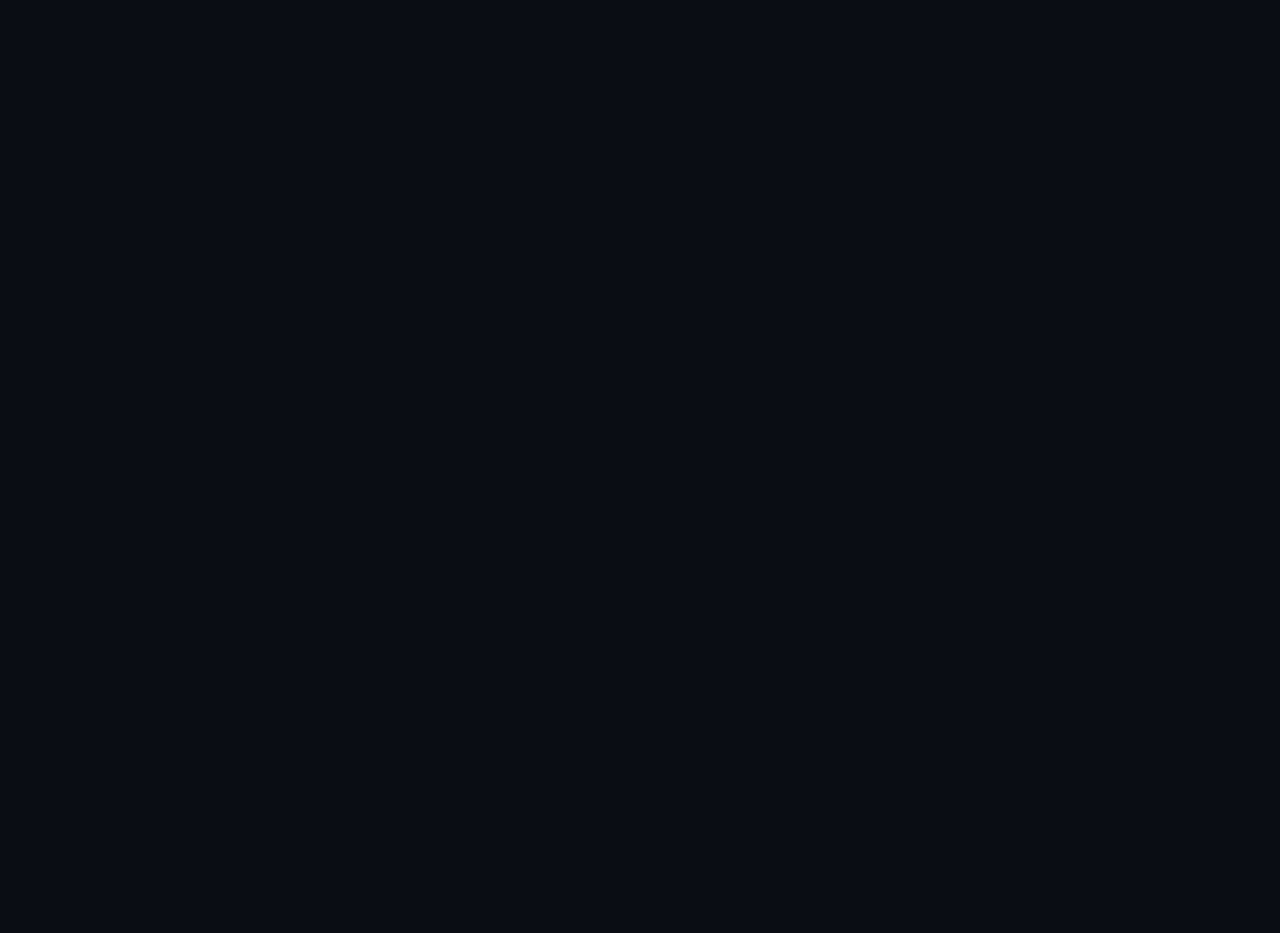
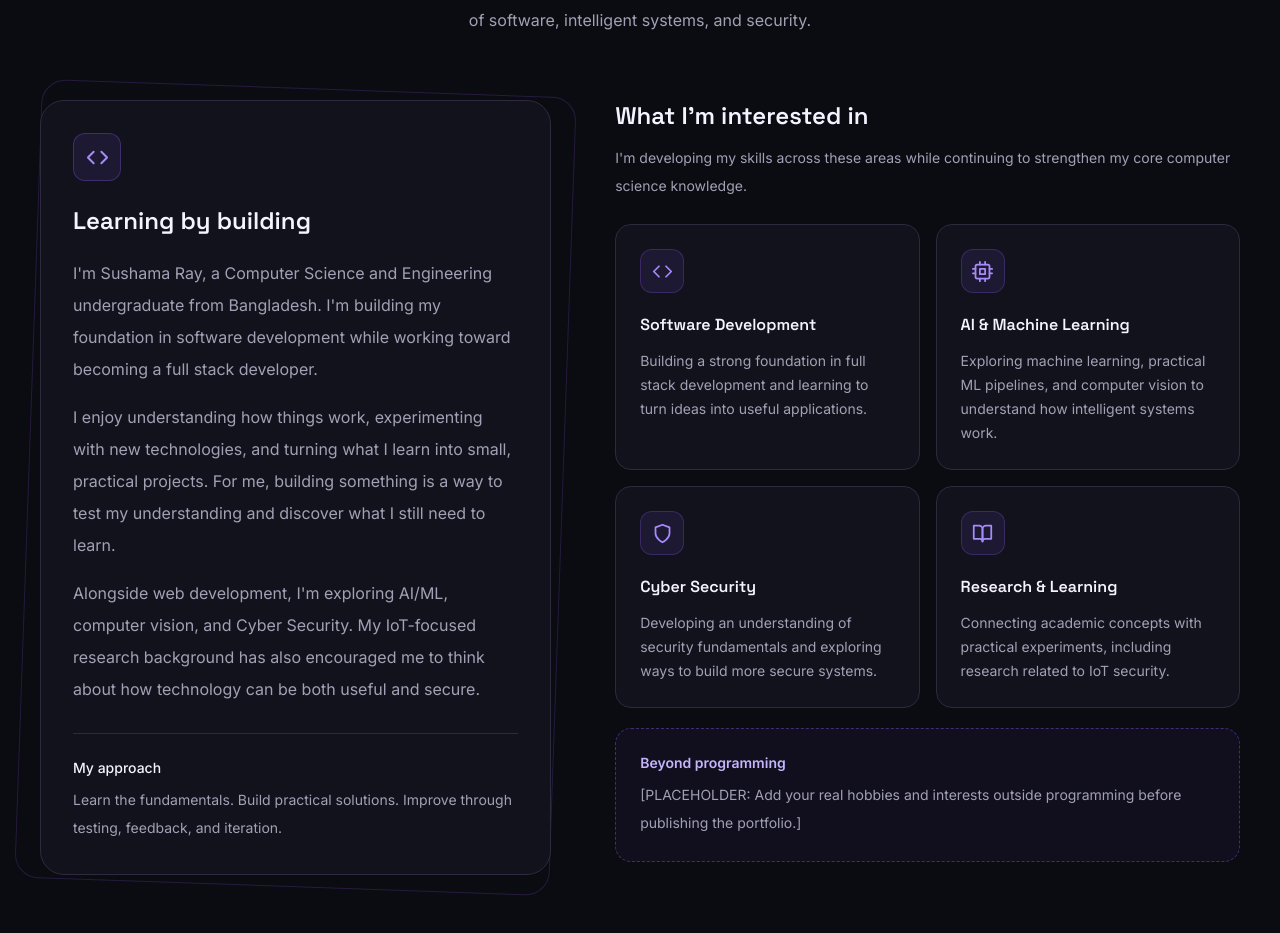
Before and after one commit to sushamaray/sushama-portfolio, a React (Vite) app: page / in a window 1280 px wide. Shown: the part 1103-2036 px from the top of the page. Before the commit the page ends 859 px from the top, so only its background shows below. Built offline with nearby package versions, Linux system fonts and the light colour scheme.

Commit message:
feat: add about me section

```diff
--- a/src/App.jsx
+++ b/src/App.jsx
@@ -1,13 +1,16 @@
 
 import Navbar from './components/Navbar'
 import Hero from './components/Hero'
+import About from './components/About'
 
 function App() {
   return (
     <>
       <Navbar />
+
       <main>
         <Hero />
+        <About />
       </main>
     </>
   )
--- /dev/null
+++ b/src/components/About.jsx
@@ -0,0 +1,172 @@
+
+import {
+  FiCode,
+  FiCpu,
+  FiShield,
+  FiBookOpen,
+  FiArrowUpRight,
+} from 'react-icons/fi'
+
+const interests = [
+  {
+    icon: FiCode,
+    title: 'Software Development',
+    description:
+      'Building a strong foundation in full stack development and learning to turn ideas into useful applications.',
+  },
+  {
+    icon: FiCpu,
+    title: 'AI & Machine Learning',
+    description:
+      'Exploring machine learning, practical ML pipelines, and computer vision to understand how intelligent systems work.',
+  },
+  {
+    icon: FiShield,
+    title: 'Cyber Security',
+    description:
+      'Developing an understanding of security fundamentals and exploring ways to build more secure systems.',
+  },
+  {
+    icon: FiBookOpen,
+    title: 'Research & Learning',
+    description:
+      'Connecting academic concepts with practical experiments, including research related to IoT security.',
+  },
+]
+
+export default function About() {
+  return (
+    <section
+      id="about"
+      aria-labelledby="about-title"
+      className="relative scroll-mt-24 overflow-hidden py-20 sm:py-24 lg:py-28"
+    >
+      <div
+        aria-hidden="true"
+        className="pointer-events-none absolute right-[-10rem] top-20 -z-10 h-72 w-72 rounded-full bg-[#6D28D9]/10 blur-[110px]"
+      />
+
+      <div className="mx-auto max-w-7xl px-5 sm:px-8 lg:px-10">
+        <div className="mx-auto mb-14 max-w-3xl text-center sm:mb-16">
+          <p className="mb-4 text-sm font-semibold uppercase tracking-[0.22em] text-[#A78BFA]">
+            Get to know me
+          </p>
+
+          <h2
+            id="about-title"
+            className="font-['Space_Grotesk'] text-3xl font-bold tracking-tight text-[#F5F3FF] sm:text-4xl lg:text-5xl"
+          >
+            About <span className="text-[#A78BFA]">Me</span>
+          </h2>
+
+          <p className="mt-5 text-sm leading-7 text-[#A1A1B5] sm:text-base sm:leading-8">
+            A computer science student, an aspiring developer, and a
+            curious learner exploring the intersection of software,
+            intelligent systems, and security.
+          </p>
+        </div>
+
+        <div className="grid items-start gap-10 lg:grid-cols-[0.9fr_1.1fr] lg:gap-16">
+          <div className="relative">
+            <div className="absolute -inset-3 rounded-3xl border border-[#8B5CF6]/20 rotate-2" />
+
+            <div className="relative rounded-3xl border border-[#2B2B3D] bg-[#12121C] p-6 sm:p-8">
+              <div className="mb-6 flex h-12 w-12 items-center justify-center rounded-xl border border-[#8B5CF6]/30 bg-[#8B5CF6]/10 text-[#A78BFA]">
+                <FiCode size={23} aria-hidden="true" />
+              </div>
+
+              <h3 className="font-['Space_Grotesk'] text-xl font-semibold text-[#F5F3FF] sm:text-2xl">
+                Learning by building
+              </h3>
+
+              <div className="mt-5 space-y-4 text-sm leading-7 text-[#A1A1B5] sm:text-base sm:leading-8">
+                <p>
+                  I&apos;m Sushama Ray, a Computer Science and Engineering
+                  undergraduate from Bangladesh. I&apos;m building my
+                  foundation in software development while working toward
+                  becoming a full stack developer.
+                </p>
+
+                <p>
+                  I enjoy understanding how things work, experimenting with
+                  new technologies, and turning what I learn into small,
+                  practical projects. For me, building something is a way
+                  to test my understanding and discover what I still need
+                  to learn.
+                </p>
+
+                <p>
+                  Alongside web development, I&apos;m exploring AI/ML,
+                  computer vision, and Cyber Security. My IoT-focused
+                  research background has also encouraged me to think
+                  about how technology can be both useful and secure.
+                </p>
+              </div>
+
+              <div className="mt-7 border-t border-[#2B2B3D] pt-6">
+                <p className="text-sm font-medium text-[#F5F3FF]">
+                  My approach
+                </p>
+
+                <p className="mt-2 text-sm leading-7 text-[#A1A1B5]">
+                  Learn the fundamentals. Build practical solutions.
+                  Improve through testing, feedback, and iteration.
+                </p>
+              </div>
+            </div>
+          </div>
+
+          <div>
+            <div className="mb-6">
+              <h3 className="font-['Space_Grotesk'] text-xl font-semibold text-[#F5F3FF] sm:text-2xl">
+                What I&apos;m interested in
+              </h3>
+
+              <p className="mt-3 text-sm leading-7 text-[#A1A1B5]">
+                I&apos;m developing my skills across these areas while
+                continuing to strengthen my core computer science
+                knowledge.
+              </p>
+            </div>
+
+            <div className="grid gap-4 sm:grid-cols-2">
+              {interests.map(({ icon: Icon, title, description }) => (
+                <article
+                  key={title}
+                  className="group rounded-2xl border border-[#2B2B3D] bg-[#12121C] p-5 transition duration-300 hover:-translate-y-1 hover:border-[#8B5CF6]/50 hover:bg-[#1B1B2A] sm:p-6"
+                >
+                  <div className="mb-5 flex h-11 w-11 items-center justify-center rounded-xl border border-[#8B5CF6]/25 bg-[#8B5CF6]/10 text-[#A78BFA] transition-colors group-hover:bg-[#8B5CF6]/20">
+                    <Icon size={21} aria-hidden="true" />
+                  </div>
+
+                  <h4 className="flex items-start justify-between gap-2 font-['Space_Grotesk'] text-base font-semibold text-[#F5F3FF]">
+                    {title}
+                    <FiArrowUpRight
+                      className="mt-1 shrink-0 text-[#A78BFA] opacity-0 transition-opacity group-hover:opacity-100"
+                      aria-hidden="true"
+                    />
+                  </h4>
+
+                  <p className="mt-3 text-sm leading-6 text-[#A1A1B5]">
+                    {description}
+                  </p>
+                </article>
+              ))}
+            </div>
+
+            <div className="mt-5 rounded-2xl border border-dashed border-[#8B5CF6]/40 bg-[#8B5CF6]/5 p-5 sm:p-6">
+              <p className="text-sm font-semibold text-[#C4B5FD]">
+                Beyond programming
+              </p>
+
+              <p className="mt-2 text-sm leading-7 text-[#A1A1B5]">
+                [PLACEHOLDER: Add your real hobbies and interests outside
+                programming before publishing the portfolio.]
+              </p>
+            </div>
+          </div>
+        </div>
+      </div>
+    </section>
+  )
+}
```
